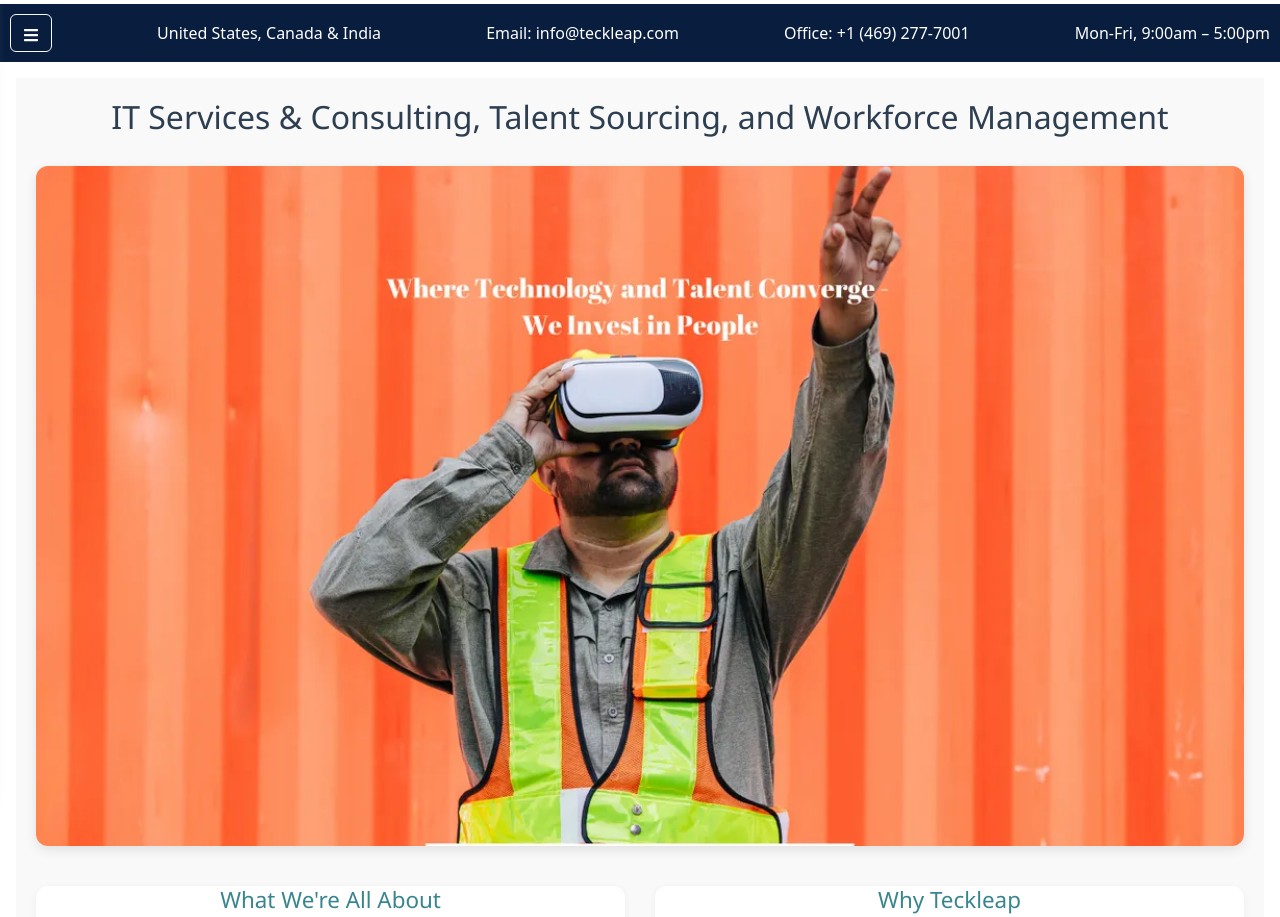
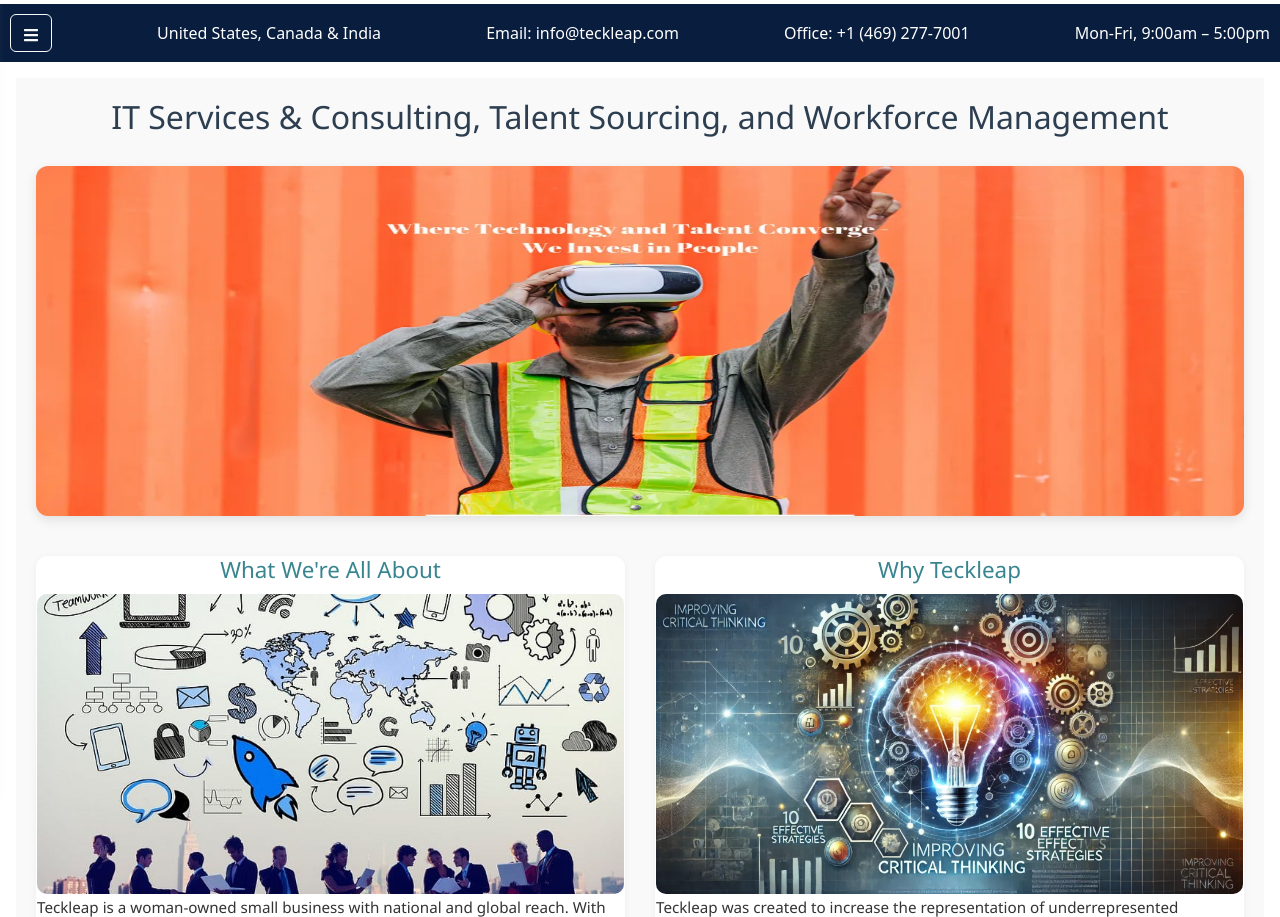
Before and after one commit to Raj140593/react-sidebar-header1, a React app: page / in a window 1280 px wide. Shown: the top 917 px of the page. Built offline with nearby package versions, Linux system fonts and the light colour scheme.

Commit message:
Updated file with latest changes

```diff
--- a/src/components/styles.css
+++ b/src/components/styles.css
@@ -299,7 +299,7 @@ transition: padding-left 0.3s;
 
 .banner-image {
   width: 100%;
-  height: auto;
+  height: 350px;
   border-radius: 12px;
   box-shadow: 0 4px 12px rgba(0, 0, 0, 0.1);
 }
```
